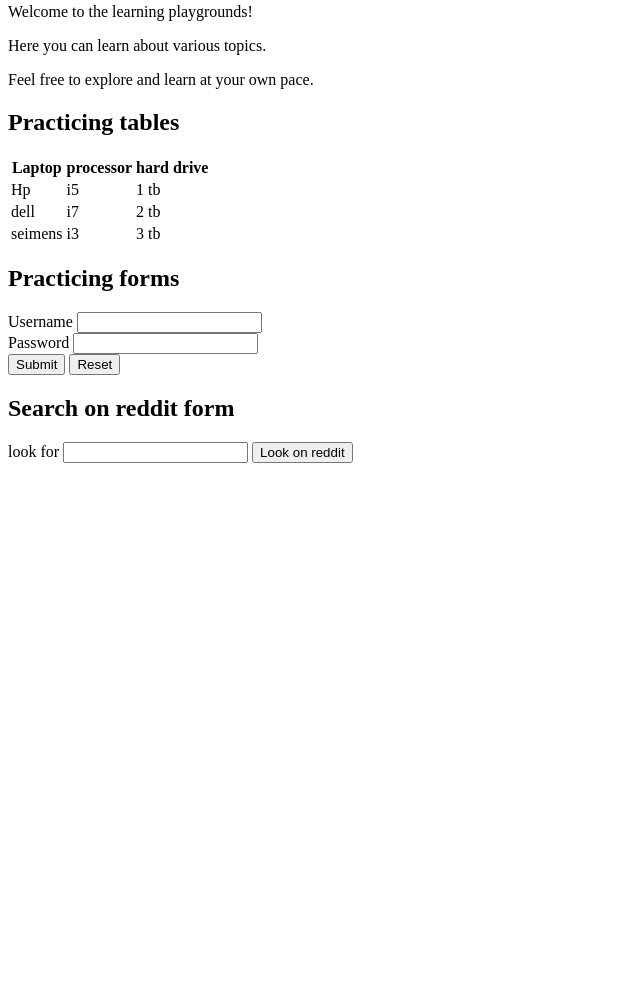
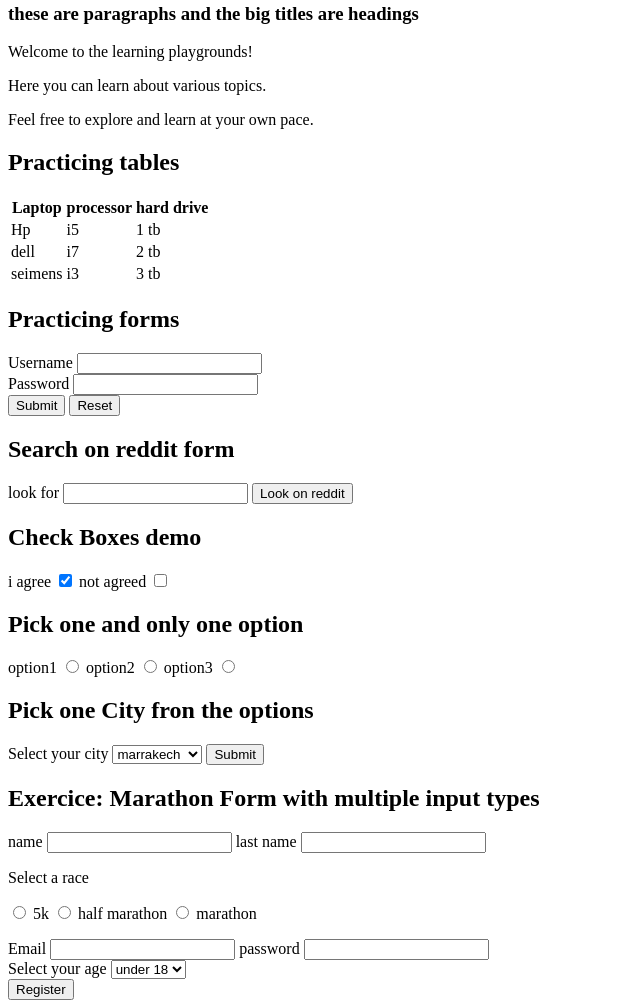
Before and after one commit to Ghostachio/Playground, a plain HTML site: page index.html in a window 1280 px wide. Shown: the part 198-1206 px from the top of the page, without its empty margins (0-640 px from the left). Before the commit the page ends 800 px from the top, so only its background shows below. Drawn offline with Linux system fonts and the light colour scheme.

Commit message:
just finished html section

```diff
--- a/index.html
+++ b/index.html
@@ -19,6 +19,7 @@
       </header>
       <section>
         <h2>Learning playgrounds</h2>
+        <h3>these are paragraphs and the big titles are headings</h3>
         <!-- h's & p's are block elements -->
         <p>Welcome to the learning playgrounds!</p>
         <p>Here you can learn about various topics.</p>
@@ -72,6 +73,68 @@
           <input type="text" name="q" id="q" />
           <button>Look on reddit</button>
         </form>
+        <form action="">
+          <h2>Check Boxes demo</h2>
+          <label for="yes">i agree</label>
+          <input type="checkbox" name="yes" id="yes" value="yes" checked />
+          <label for="no">not agreed</label>
+          <input type="checkbox" name="no" id="no" />
+        </form>
+        <form action="">
+          <h2>Pick one and only one option</h2>
+          <label for="">option1</label>
+          <input type="radio" name="option" id="option1" value="option1" />
+          <label for="">option2</label>
+          <input type="radio" name="option" id="option2" value="option2" />
+          <label for="">option3</label>
+          <input type="radio" name="option" id="option3" value="option3" />
+        </form>
+        <form action="">
+          <h2>Pick one City fron the options</h2>
+          <label for="cities">Select your city</label>
+          <select name="cities" id="cities">
+            <option value="marrakech">marrakech</option>
+            <option value="rabat">rabat</option>
+            <option value="casablanca">casablanca</option>
+          </select>
+
+          <button>Submit</button>
+        </form>
+      </section>
+      <section>
+        <h2>Exercice: Marathon Form with multiple input types</h2>
+        <form action="">
+          <label for="name">name</label>
+          <input type="text" name="name" id="name" required />
+          <label for="last_name">last name</label>
+          <input type="text" name="last_name" id="last_name" required />
+          <p>
+            <label for="race">Select a race</label>
+            <div>
+            <input type="radio" name="race" id="5k" value="5k" />
+            <label for="5k">5k</label>
+            <input type="radio" name="race" id="half" value="half" />
+            <label for="half">half marathon</label>
+            <input type="radio" name="race" id="marathon" value="marathon" />
+            <label for="marathon">marathon</label>
+          </div>
+          </p>
+          <div>
+            <label for="email">Email</label>
+            <input type="email" name="email" id="email">
+            <label for="password2">password</label>
+            <input type="password" name="password" id="password2">
+          </div>
+          <div>
+            <label for="age">Select your age</label>
+            <select name="age" id="age">
+              <option value="under">under 18</option>
+              <option value="junior">junior</option>
+              <option value="senior">senior</option>
+            </select>
+          </div>
+          <button>Register</button>
+        </form>
       </section>
     </main>
   </body>
```
